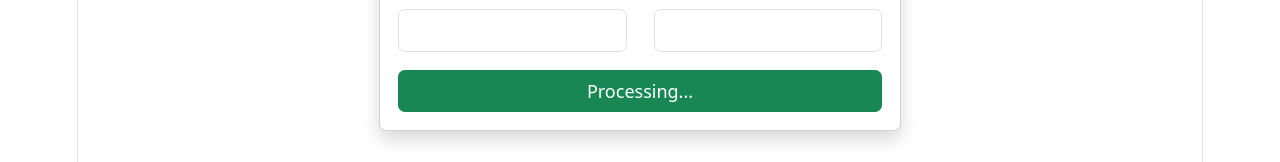
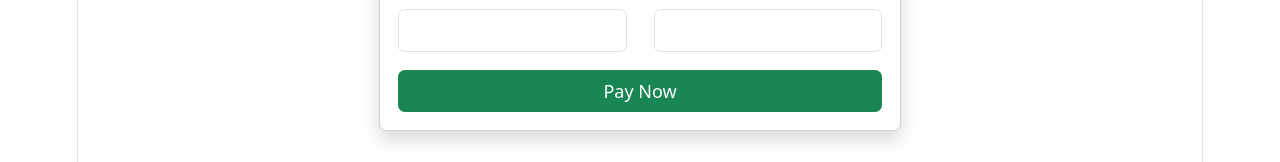
Before and after one commit to challapavan123/CloudFullStack2026, a React (Vite) app in the folder frontend/: page /checkout in a window 1280 px wide. Shown: the part 461-623 px from the top of the page. Built offline with nearby package versions, Linux system fonts and the light colour scheme.

Commit message:
Payments Page

```diff
--- a/frontend/src/components/Payments.tsx
+++ b/frontend/src/components/Payments.tsx
@@ -3,7 +3,7 @@ import {paymentSchema,type PaymentFormData} from "../validators/validation.schem
 import {zodResolver} from "@hookform/resolvers/zod";
 
 export const PaymentsPage: React.FC = () => {
-    const {register,handleSubmit,formState:{errors}} =
+    const {register,handleSubmit,formState:{errors,isSubmitting}} =
     useForm<PaymentFormData>({
         resolver:zodResolver(paymentSchema),
 
@@ -54,11 +54,11 @@ export const PaymentsPage: React.FC = () => {
                     <label className="form-label">MM</label>
                     <input
                       className="form-control"
-                      maxLength={2}
-                      {...register("expiryDate")}
+                      maxLength={5}
+                      {...register("expirationDate")}
                     />
                     <small className="text-danger">
-                      {errors.expiryDate?.message}
+                      {errors.expirationDate?.message}
                     </small>
                   </div>
 
@@ -82,9 +82,11 @@ export const PaymentsPage: React.FC = () => {
                 {/* Submit */}
                 <button
                   className="btn btn-success w-100"
-                  type="submit"
+                  type="submit"   disabled={isSubmitting}
                 >
-                  { "Processing..." }
+                  {isSubmitting
+            ? "Processing Payment..."
+            : "Pay Now"}
                 </button>
 
               </form>
```
